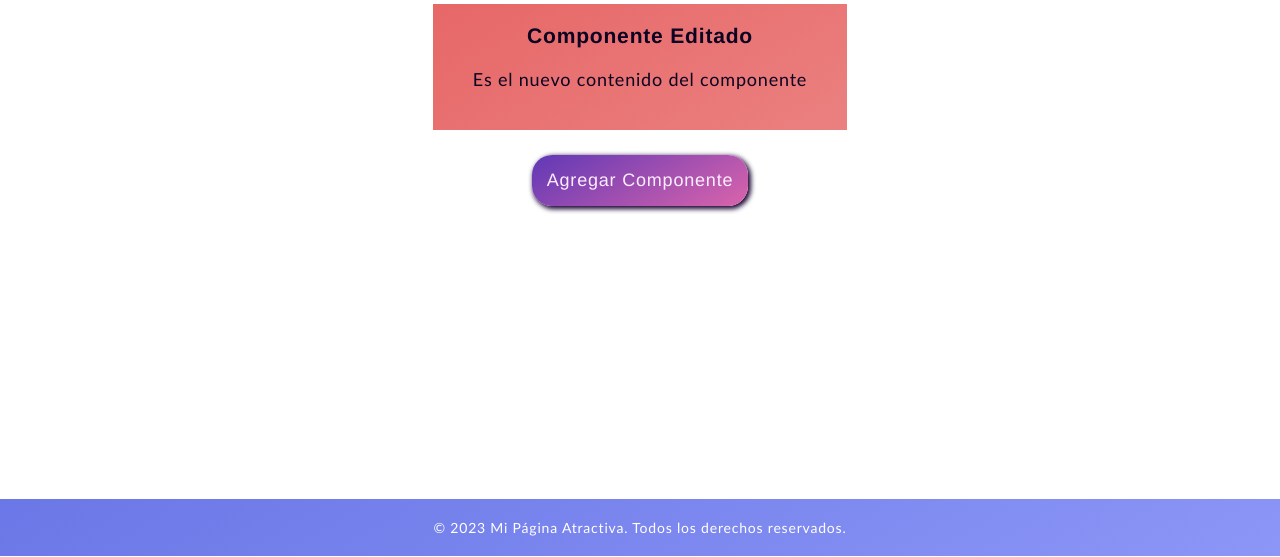
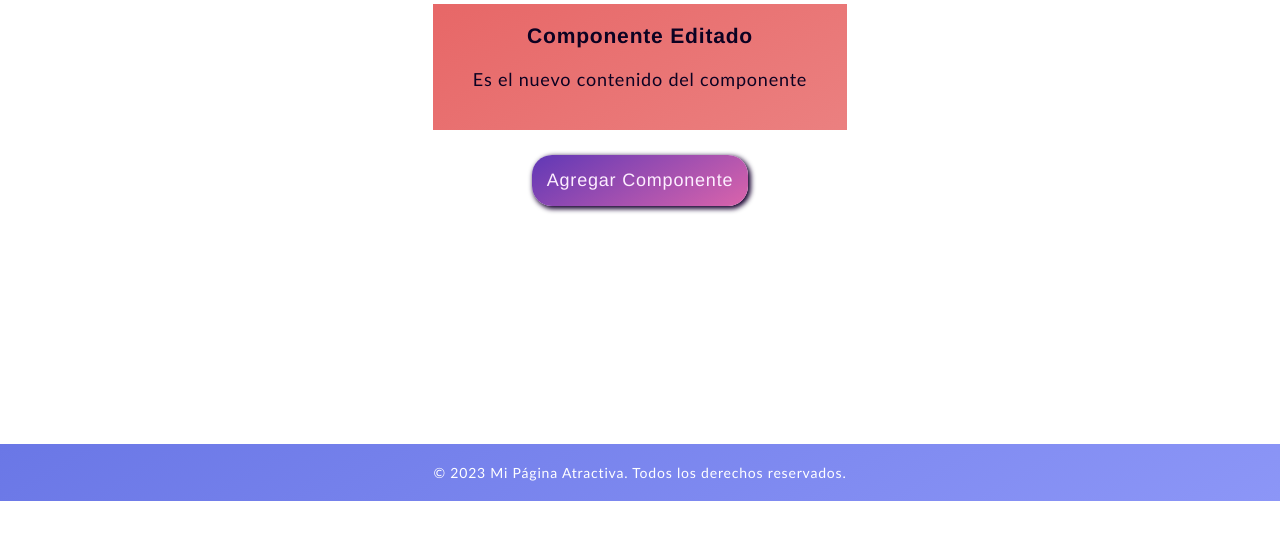
Before and after one commit to duringtheday/reto_crud, a plain HTML site: page index.html in a window 1280 px wide. Shown: the part 243-800 px from the top of the page. Drawn offline with Linux system fonts and the light colour scheme.

Commit message:
styles.css

```diff
--- a/styles.css
+++ b/styles.css
@@ -73,7 +73,7 @@ header {
 }
 
 footer {
-    margin-top: 160px;
+    margin-top: 50px;
     width: 100%;
     padding: 20px;
     background: linear-gradient(150deg, #6a77e6, #8c96f7);
@@ -84,22 +84,22 @@ footer {
 }
 
 /* para pantallas de al menos 1000px de amplitud y no menos de 2000px*/
-@media screen and (min-width: 1000px) and  (max-width: 2000px) {
+/* @media screen and (min-width: 1000px) and  (max-width: 2000px) {
     footer {
         margin-top: 105px;
     }
-}
+} */
 
 /* para pantallas de al menos 500px de amplitud y no menos de 999 */
-@media screen and (min-width: 500px) and (max-width: 999px) {
+/* @media screen and (min-width: 500px) and (max-width: 999px) {
     footer {
         margin-top: 135px;
     }
-}
+} */
 
 /* para pantallas de al menos 200px de amplitud y no menos de 499 */
-@media screen and (min-width: 200px) and (max-width: 499px) {
+/* @media screen and (min-width: 200px) and (max-width: 499px) {
     footer {
         margin-top: 100px;
     }
-}
+} */
```
